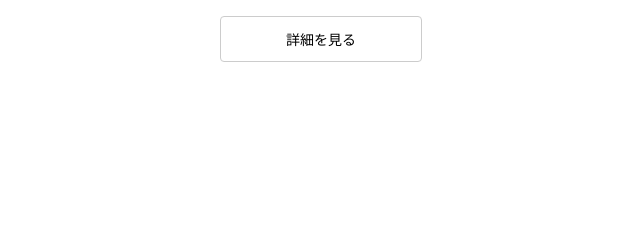
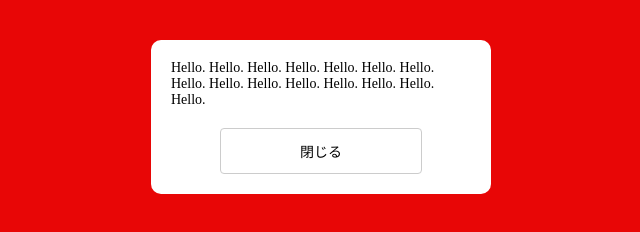
Before and after one commit to Kazuki-0528/ModalWindow, a plain HTML site: page index.html in a window 1280 px wide. Both pictures are taken after a click on the element "詳細を見る". Shown: the whole page, without its empty margins (319-959 px from the left). Drawn offline with Linux system fonts and the light colour scheme.

Commit message:
[add]cssを追加

```diff
--- a/css/styles.css
+++ b/css/styles.css
@@ -31,6 +31,8 @@ body {
   left: 0;
   right: 0;
   margin: 0 auto;
+  transition: transform 0.4s;
+  z-index: 2;
 }
 
 #modal > p {
--- a/index.html
+++ b/index.html
@@ -6,12 +6,6 @@
   <link rel="stylesheet" href="css/styles.css">
 </head>
 <body>
-  <div id="open">
-    詳細を見る
-  </div>
-
-  <div id="mask" class="hidden"></div>
-
   <section id="modal" class="hidden">
     <p>Hello. Hello. Hello. Hello.
       Hello. Hello. Hello. Hello. Hello.
@@ -21,6 +15,12 @@
       閉じる
     </div>
   </section>
+  <div id="open">
+    詳細を見る
+  </div>
+
+  <div id="mask" class="hidden"></div>
+
 
   <script src="js/main.js"></script>
 </body>
--- a/js/main.js
+++ b/js/main.js
@@ -5,4 +5,20 @@
   const close = document.getElementById('close');
   const modal = document.getElementById('modal');
   const mask = document.getElementById('mask');
+
+  open.addEventListener('click', () => {
+    modal.classList.remove('hidden');
+    mask.classList.remove('hidden');
+  });
+
+  close.addEventListener('click', () => {
+    modal.classList.add('hidden');
+    mask.classList.add('hidden');
+  });
+
+  mask.addEventListener('click', () => {
+    // modal.classList.add('hidden');
+    // mask.classList.add('hidden');
+    close.click();
+  });
 }
```
